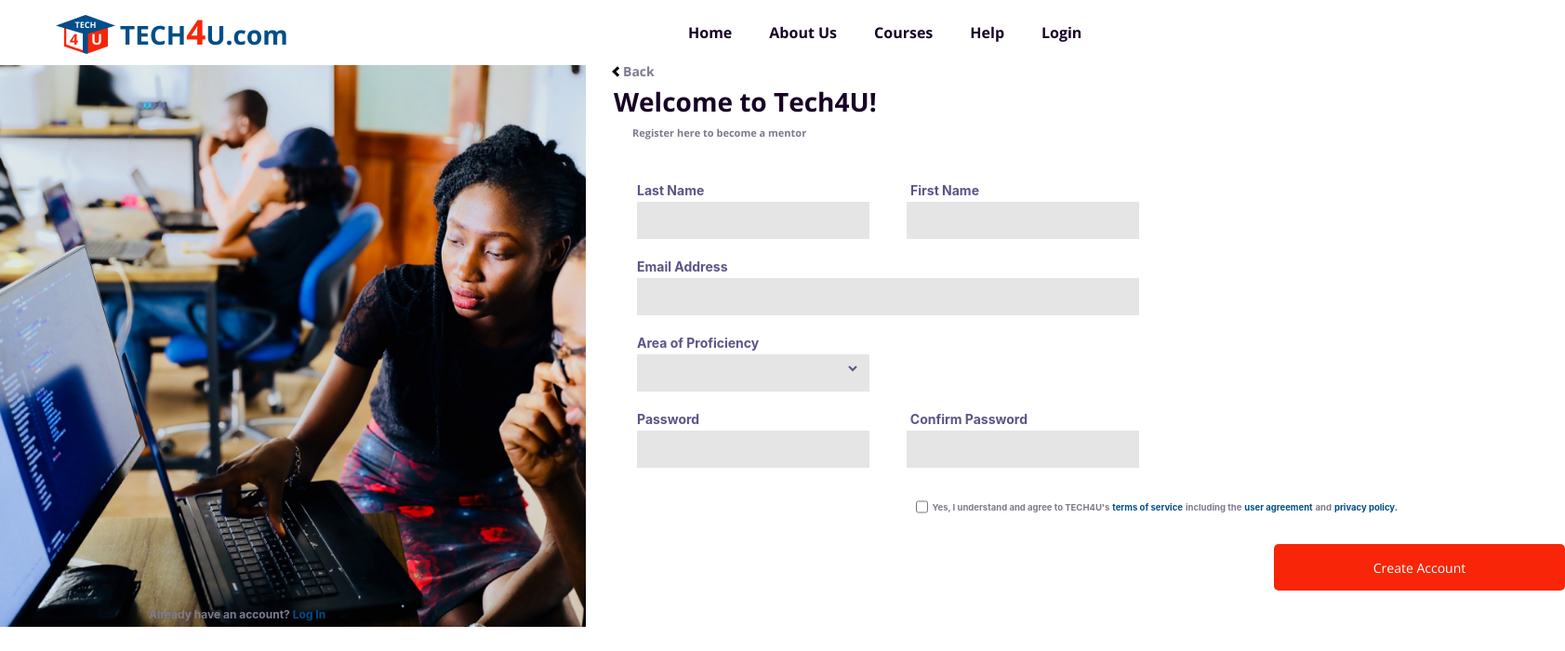
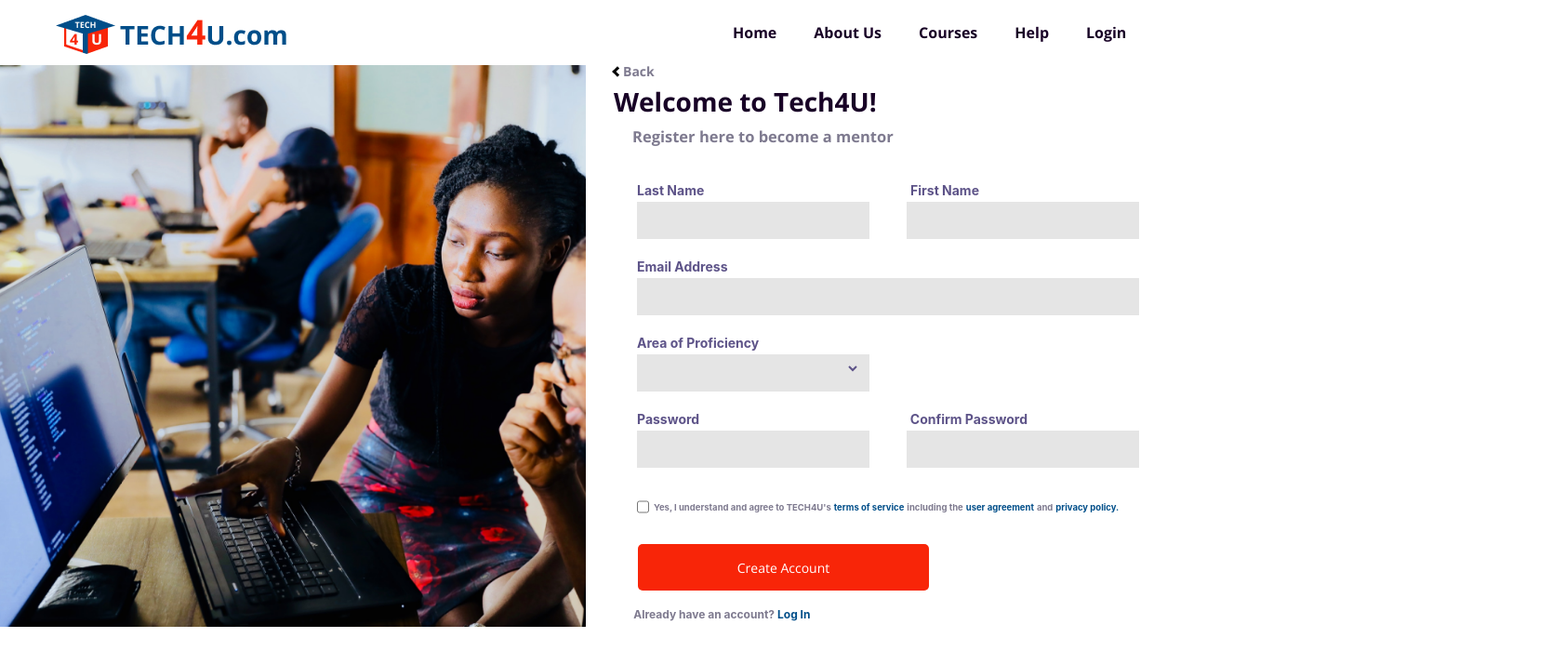
Before and after one commit to reskillamericans/Selflearning-Team1-FE, a React (Create React App) app: page /registration in a window 1280 px wide. Shown: the top 700 px of the page at 93% size, 1683 px wide, since content can reach past the window. Built offline with nearby package versions, Linux system fonts and the light colour scheme.

Commit message:
second commit

```diff
--- a/src/components/Registration.jsx
+++ b/src/components/Registration.jsx
@@ -12,8 +12,8 @@ function Registration() {
   return (
     <>
 
-    <div className="app">
-      <div className="webnav">
+    <div className="Registration">
+      <div className="webnavR">
         <div className="logo">
           <img src={Group79} alt="tech4u logo"></img>
         </div>
@@ -39,19 +39,21 @@ function Registration() {
       </div>
     </div>
     <div className="mobilenav"></div>
-    <div className="header">
-      <h1>Welcome to Tech4U!</h1>
+    <div className="headerR1">
+      <h>Welcome to Tech4U!</h>
+    </div>
+    <div className="headerR2">
       <h2>Register here to become a mentor</h2>
     </div>
-    <div className="Container-1">
+    <div className="Container-1R">
       <img src={BigPicture}></img>
     </div>
-    <div className="backgroup">
+    <div className="backgroupR">
       <p class="Back">Back</p>
       <i class="back-arrow"></i>
     </div>
-    <div className="form-container">
-      <form id="form">
+    <div className="form-containerR">
+      <form id="formR">
         <div className="toplabels">
           <label id="lname" for="lname">Last Name</label>
           <label id="fname" for="fname">First Name</label>
@@ -81,7 +83,7 @@ function Registration() {
         <input type="text" id="cpwbox" name="cpw"></input>
       </div>
     </form>
-    <div className="agreement">
+    <div className="agreementR">
       <input type="checkbox" required name="checkbox" id="agree" value="check"></input>
          Yes, I understand and agree to TECH4U's
         <span>terms of service</span>
@@ -90,7 +92,7 @@ function Registration() {
          and
         <span>privacy policy.</span>
     </div>
-    <button class="CreateAccount">Create Account</button>
+    <button class="CreateAccountR">Create Account</button>
     <p class="login">
 
       Already have an account?
--- a/src/components/registration.css
+++ b/src/components/registration.css
@@ -13,7 +13,7 @@ body {
   overflow: hidden;
 }
 
-.webnav {
+.webnavR {
   display: flex;
   position: relative;
   align-items: center;
@@ -88,7 +88,7 @@ body {
   transform: rotate(135deg);
  }
 
- .backgroup {
+ .backgroupR {
   position: absolute;
   display: flex;
   align-items: center;
@@ -108,7 +108,7 @@ body {
  }
 
 
- h1 {
+ .headerR1 {
   position: absolute;
   display: inline-block;
   left: 660px;
@@ -121,7 +121,7 @@ body {
 
 }
 
- h2 {
+ .headerR2 {
   position: absolute;
   display: inline-block;
   left: 680px;
@@ -133,14 +133,14 @@ body {
   color: #7E7A8F;
  }
 
- .Container-1 img{
+ .Container-1R img{
   height: fit-content;
   max-width: 100%;
   width: 630px;
  }
 
 
- .form-container {
+ .form-containerR {
   display: flex;
   flex-direction: row;
   position: absolute;
@@ -239,13 +239,13 @@ width: 250px;
   width: 420px;
 }
 
- .agreement {
+ .agreementR {
    position: relative;
    display: flex;
    align-items: center;
    color: #7E7A8F;
    top: 360px;
-   left: 1px;
+   left: -540px;
    width: 650px;
    height: 20px;
    white-space: nowrap;
@@ -258,11 +258,11 @@ width: 250px;
  }
 
 
- .registrationb {
+ .CreateAccountR {
   position: absolute;
   width: 313px;
   height: 50px;
-  left: 200px;
+  left: 1px;
   top: 410px;
   background: #F82508;
   border-radius: 5px;
@@ -321,7 +321,7 @@ overflow-x: hidden;
     overflow-x: hidden;
   }
 
-  .form-container {
+  .form-containerR {
     display: none;
   }
 
@@ -341,14 +341,14 @@ overflow-x: hidden;
 
 }
 
-h1 {
+.headerR1 {
   top: 90px;
   font-size: 13px;
   left: 90px;
   color:rgb(12, 10, 10)
 }
 
-h2 {
+.headerR2 {
   top: 120px;
   left: 65px;
 }
@@ -380,7 +380,7 @@ padding: 10px;
   left: 35px;
 }
 
-.backgroup {
+.backgroupR {
   display: none;
 
 }
@@ -403,7 +403,7 @@ padding: 10px;
 
 
 
-button {
+.registrationb {
   width: 150px;
   height: 30px;
   font-size: 12px;
@@ -428,7 +428,7 @@ button {
   font-size: 10px;
 }
 
-.form {
+.formR {
   position: relative;
   top: 220px;
   left: 20px;
```
